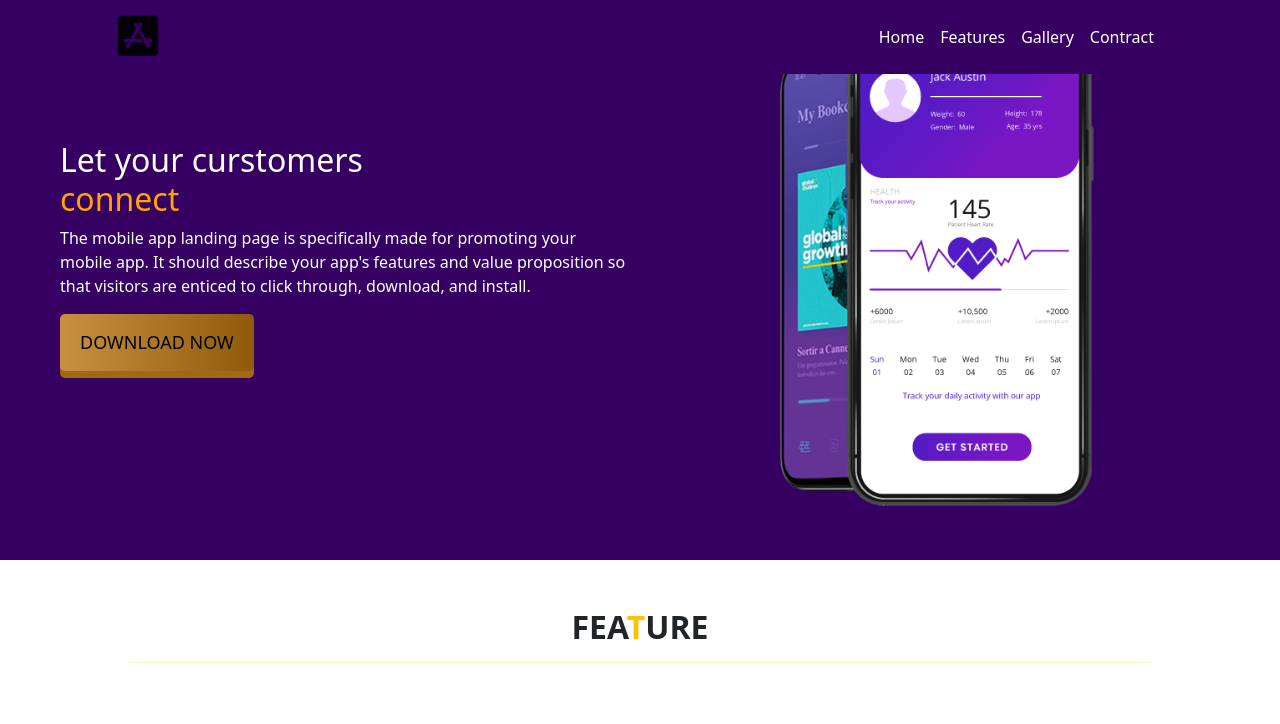
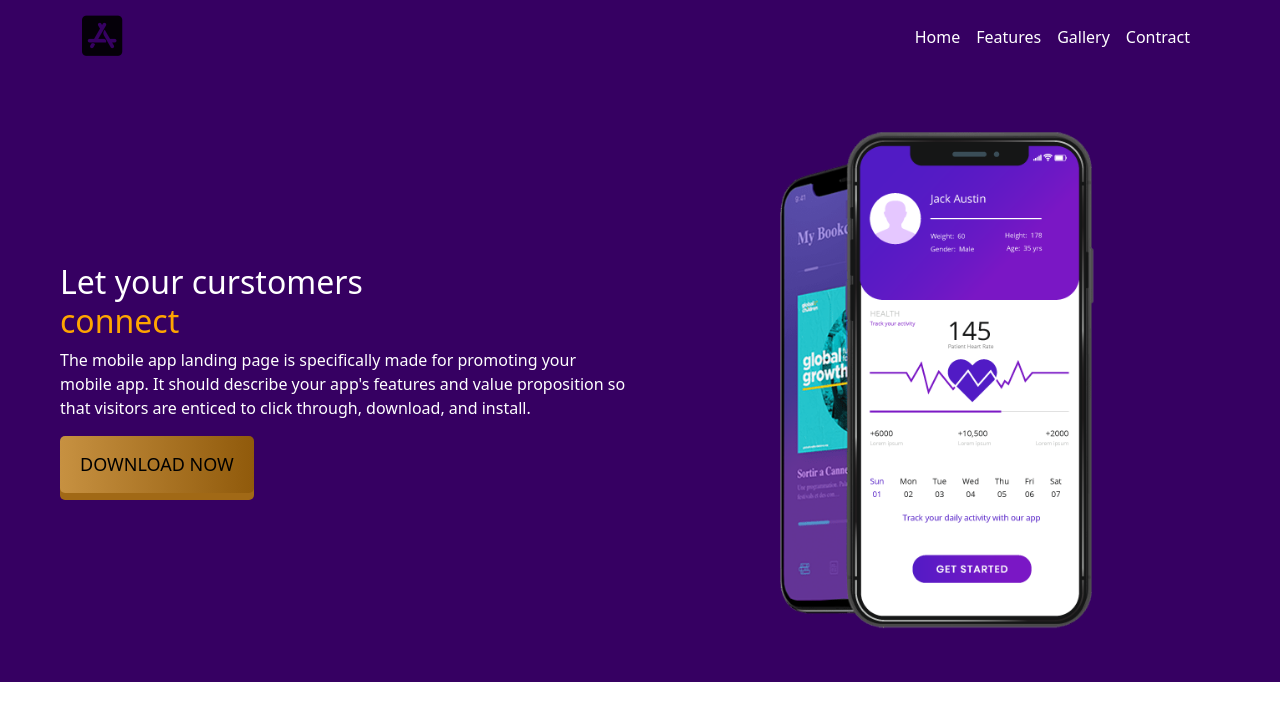
Before and after one commit to songramshrabonm1/app-landing-page, a plain HTML site: page index.html in a window 1280 px wide. Shown: the top 724 px of the page. Drawn offline with nearby package versions, Linux system fonts and the light colour scheme.

Commit message:
all-doneee

```diff
--- a/index.html
+++ b/index.html
@@ -31,8 +31,8 @@
     <header class="headerr">
         <!-- ..............Navigation part start...................... -->
         <section>
-            <nav class="navbar navbar-expand-lg mb-5 p-2 fixed-top headerr">
-                <div class="container px-5">
+            <nav class="navbar navbar-expand-lg container headerr">
+                <div class="container-fluid ">
                   <a class="navbar-brand " href="#"><i class="fa-brands fa-app-store-ios"></i></a>
                   <button class="navbar-toggler" type="button" data-bs-toggle="collapse" data-bs-target="#navbarNav" aria-controls="navbarNav" aria-expanded="false" aria-label="Toggle navigation">
                     <span class="navbar-toggler-icon"></span>
@@ -65,7 +65,7 @@
 
 
             <!-- ...........BANNER PART START............ -->
-        <section id="home" class="container-fluid pb-5">
+        <section id="home" class="container-fluid pb-5 my-5">
             <div class="row px-5 d-flex justify-content-center align-items-center">
                 <div class="col-lg-6 col-sm-12 col-12 order-lg-1 order-sm-2 order-2">
                     <h2 class="text-white">Let your curstomers <br><span style="color:orange">connect </span></h2>
@@ -186,7 +186,7 @@
 
       <!-- footer start -->
       <footer>
-        <div class="footer d-flex justify-content-around align-items-center">
+        <div class="footer d-flex justify-content-around align-items-center container-fluid">
           <p class="text-white">&copy;2023 bike. All rights reserved</p>
           <div class="app">
             <p class="text-white">Get the app</p>
--- a/style.css
+++ b/style.css
@@ -26,6 +26,7 @@
 .imagess>img{
     width: 340px;
     max-width: 100%;
+
 }
 .imgg{
     width: 300px;
@@ -49,6 +50,7 @@
 .footer{
     background-color: black;
     height: 40vh;
+    width: 100%;
 
 }
 .app>img{
```
